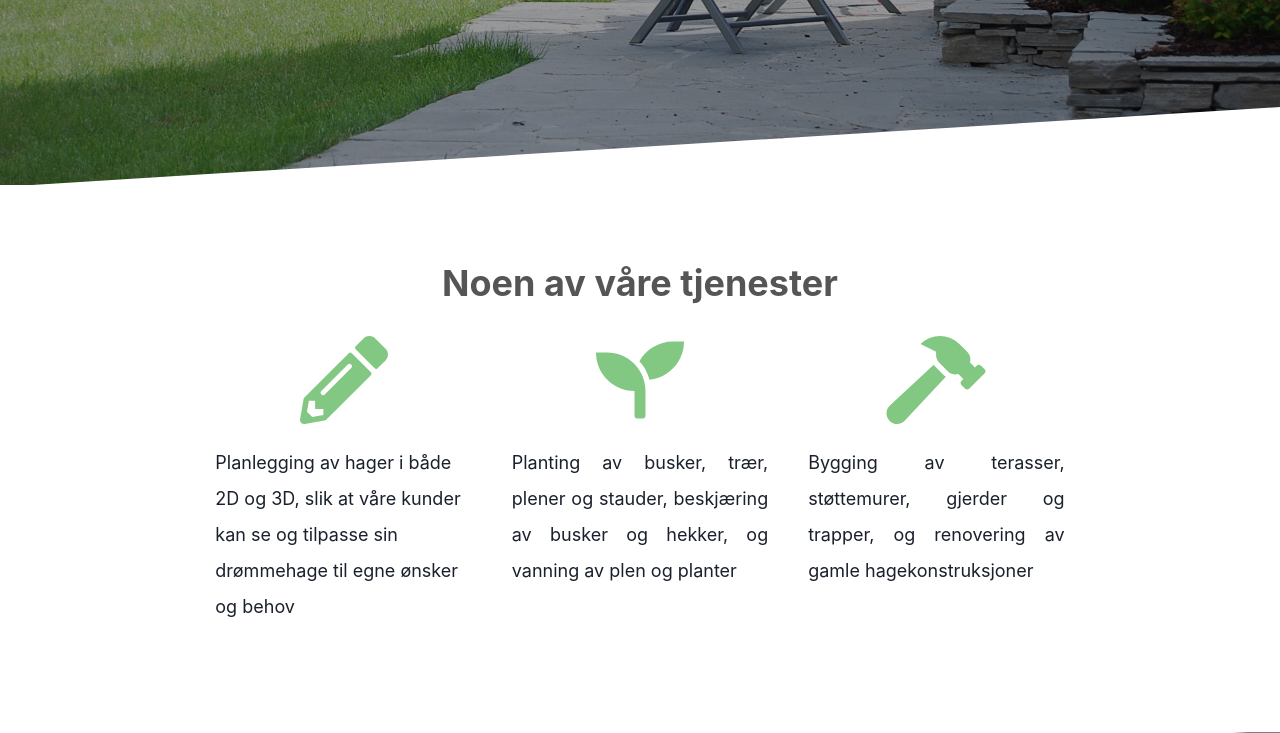
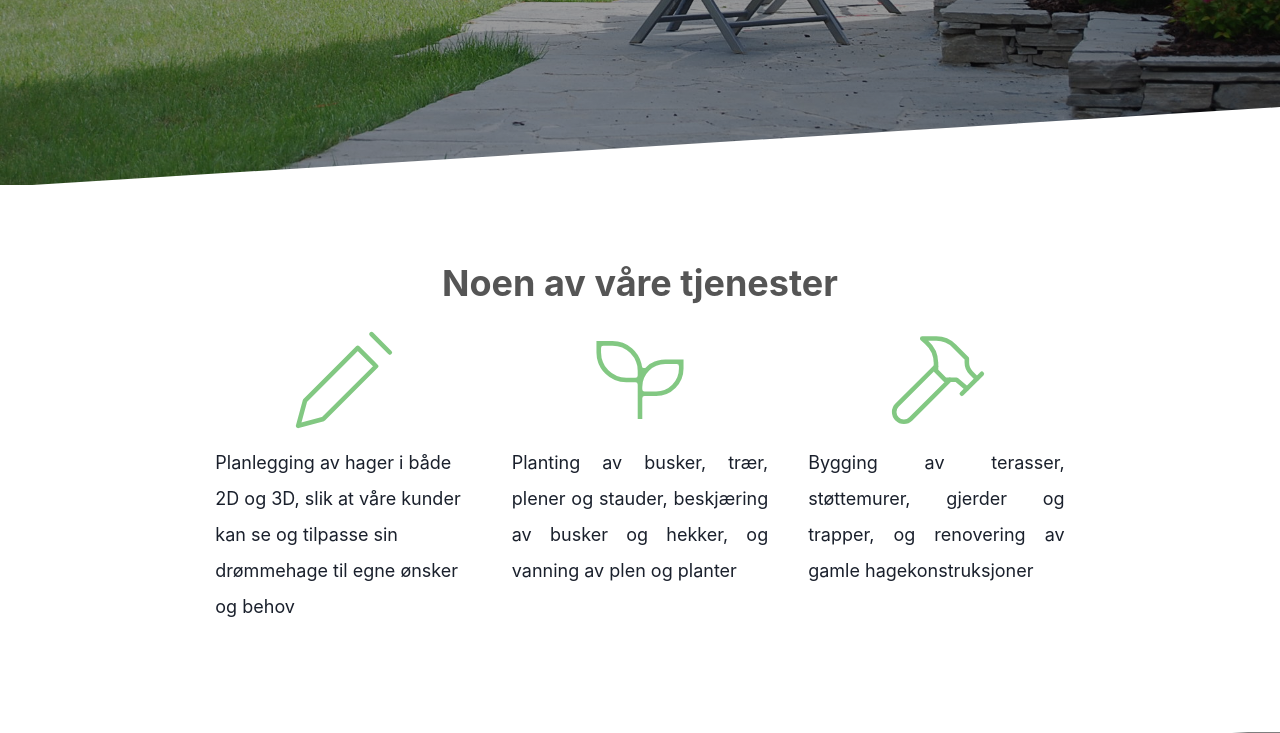
Before and after one commit to joachmak/hageprosjekt, a React (Create React App) app: page /#/ in a window 1280 px wide. Shown: the part 555-1288 px from the top of the page. Built offline with nearby package versions, Linux system fonts and the light colour scheme.

Commit message:
Change service icons

```diff
--- a/src/components/Services.tsx
+++ b/src/components/Services.tsx
@@ -1,8 +1,7 @@
 import {Flex, Grid, GridItem, Heading, Text} from "@chakra-ui/react";
 import {useContext} from "react";
 import {sizeContext} from "../App";
-import {FontAwesomeIcon} from '@fortawesome/react-fontawesome'
-import {faSeedling, faHammer, faPencilAlt} from '@fortawesome/free-solid-svg-icons'
+
 
 export default function Services() {
     const size = useContext(sizeContext)
@@ -49,7 +48,21 @@ export default function Services() {
                               gap={10}>
                             <GridItem style={styles.gridItem}>
                                 <Flex flexDirection="column" align="center">
-                                    <FontAwesomeIcon style={styles.icon} icon={faPencilAlt} />
+                                    <svg
+                                        width="20"
+                                        height="20"
+                                        xmlns="http://www.w3.org/2000/svg"
+                                        viewBox="0 0 24 24"
+                                        fill="none"
+                                        stroke="currentColor"
+                                        stroke-width="1"
+                                        stroke-linecap="round"
+                                        stroke-linejoin="round"
+                                        style={styles.icon}
+                                    >
+                                        <line x1="18" y1="2" x2="22" y2="6" />
+                                        <path d="M7.5 20.5L19 9l-4-4L3.5 16.5 2 22l5.5-1.5z" />
+                                    </svg>
                                     <Text justify="inter-character" style={styles.text}>
                                         Planlegging av hager i både 2D og 3D, slik at våre kunder kan se og tilpasse sin
                                         drømmehage til egne ønsker og behov
@@ -58,7 +71,23 @@ export default function Services() {
                             </GridItem>
                             <GridItem style={styles.gridItem}>
                                 <Flex flexDirection="column" align="center">
-                                    <FontAwesomeIcon style={styles.icon} icon={faSeedling} />
+                                    <svg
+                                        width="20"
+                                        height="20"
+                                        xmlns="http://www.w3.org/2000/svg"
+                                        viewBox="0 0 24 24"
+                                        fill="currentColor"
+                                        stroke="white"
+                                        stroke-width="1"
+                                        stroke-linecap="round"
+                                        stroke-linejoin="round"
+                                        style={styles.icon}
+                                    >
+                                        <g>
+                                            <path fill="none" d="M0 0H24V24H0z"/>
+                                            <path d="M6 3c3.49 0 6.383 2.554 6.913 5.895C14.088 7.724 15.71 7 17.5 7H22v2.5c0 3.59-2.91 6.5-6.5 6.5H13v5h-2v-8H9c-3.866 0-7-3.134-7-7V3h4zm14 6h-2.5c-2.485 0-4.5 2.015-4.5 4.5v.5h2.5c2.485 0 4.5-2.015 4.5-4.5V9zM6 5H4v1c0 2.761 2.239 5 5 5h2v-1c0-2.761-2.239-5-5-5z"/>
+                                        </g>
+                                    </svg>
                                     <Text align="justify" justify="inter-character" style={styles.text}>
                                         Planting av busker, trær, plener og stauder, beskjæring av busker og hekker, og
                                         vanning av plen og planter
@@ -67,7 +96,22 @@ export default function Services() {
                             </GridItem>
                             <GridItem style={styles.gridItem}>
                                 <Flex flexDirection="column" align="center">
-                                    <FontAwesomeIcon style={styles.icon} icon={faHammer} />
+                                    <svg
+                                        xmlns="http://www.w3.org/2000/svg"
+                                        width="20"
+                                        height="20"
+                                        viewBox="0 0 24 24"
+                                        fill="none"
+                                        stroke="currentColor"
+                                        stroke-width="1"
+                                        stroke-linecap="round"
+                                        stroke-linejoin="round"
+                                        style={styles.icon}
+                                    >
+                                        <path d="M15 12l-8.5 8.5c-.83.83-2.17.83-3 0 0 0 0 0 0 0a2.12 2.12 0 010-3L12 9" />
+                                        <path d="M17.64 15L22 10.64" />
+                                        <path d="M20.91 11.7l-1.25-1.25c-.6-.6-.93-1.4-.93-2.25v-.86L16.01 4.6a5.56 5.56 0 00-3.94-1.64H9l.92.82A6.18 6.18 0 0112 8.4v1.56l2 2h2.47l2.26 1.91" />
+                                    </svg>
                                     <Text align="justify" style={styles.text}>
                                         Bygging av terasser, støttemurer, gjerder og trapper, og renovering av gamle
                                         hagekonstruksjoner
```
